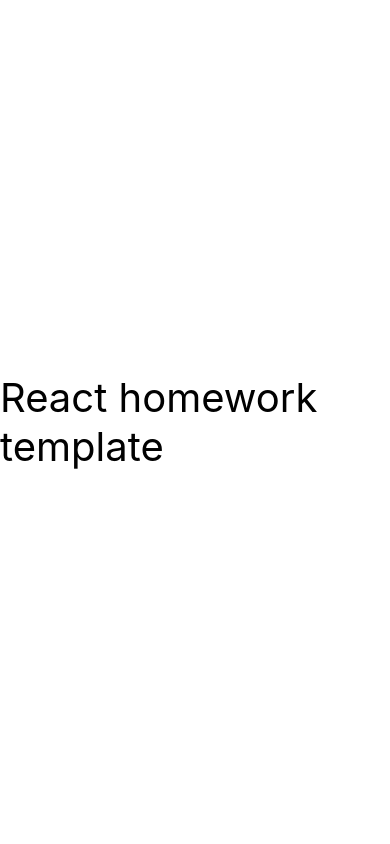
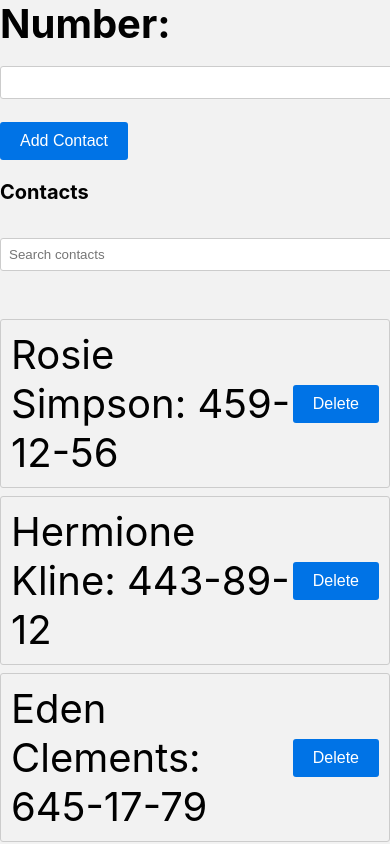
Before and after one commit to LukaszKocioll/goit-react-hw-02-phonebook, a React (Create React App) app: page / in a window 390 px wide. Shown: the top 844 px of the page. Built offline with nearby package versions, Linux system fonts and the light colour scheme.

Commit message:
Adding functional phonebook and css

```diff
--- a/package.json
+++ b/package.json
@@ -7,6 +7,7 @@
     "@testing-library/jest-dom": "^5.16.3",
     "@testing-library/react": "^12.1.4",
     "@testing-library/user-event": "^13.5.0",
+    "nanoid": "^5.0.2",
     "react": "^18.1.0",
     "react-dom": "^18.1.0",
     "react-scripts": "5.0.1",
--- a/src/components/App.jsx
+++ b/src/components/App.jsx
@@ -1,3 +1,6 @@
+import React from 'react';
+import PhoneBook from './PhoneBook/PhoneBook.jsx';
+
 export const App = () => {
   return (
     <div
@@ -10,7 +13,7 @@ export const App = () => {
         color: '#010101'
       }}
     >
-      React homework template
+      <PhoneBook />
     </div>
   );
 };
--- /dev/null
+++ b/src/components/PhoneBook/PhoneBook.jsx
@@ -0,0 +1,120 @@
+import React, { Component } from 'react';
+import { nanoid } from 'nanoid';
+import styles from './styles.module.css';
+
+class App extends Component {
+  state = {
+    contacts: [
+      { id: 'id-1', name: 'Rosie Simpson', number: '459-12-56' },
+      { id: 'id-2', name: 'Hermione Kline', number: '443-89-12' },
+      { id: 'id-3', name: 'Eden Clements', number: '645-17-79' },
+      { id: 'id-4', name: 'Annie Copeland', number: '227-91-26' },
+    ],
+    filter: '',
+    name: '',
+    number: '',
+  };
+
+  handleNameChange = (event) => {
+    this.setState({ name: event.target.value });
+  };
+
+  handleNumberChange = (event) => {
+    this.setState({ number: event.target.value });
+  };
+
+  handleFilterChange = (event) => {
+    this.setState({ filter: event.target.value });
+  };
+
+  handleAddContact = () => {
+    const { name, number, contacts } = this.state;
+    if (name.trim() === '' || number.trim() === '') {
+      alert('Please enter a valid name and number.');
+      return;
+    }
+
+    if (contacts.some((contact) => contact.name === name)) {
+      alert(`${name} is already in contacts.`);
+      return;
+    }
+
+    const newContact = {
+      id: nanoid(),
+      name: name,
+      number: number,
+    };
+
+    this.setState({
+      contacts: [...contacts, newContact],
+      name: '',
+      number: '',
+    });
+  };
+
+  handleDeleteContact = (id) => {
+    this.setState((prevState) => ({
+      contacts: prevState.contacts.filter((contact) => contact.id !== id),
+    }));
+  };
+
+  render() {
+    const { name, number, contacts, filter } = this.state;
+    const filteredContacts = contacts.filter((contact) =>
+      contact.name.toLowerCase().includes(filter.toLowerCase())
+    );
+
+    return (
+      <div>
+        <h1>Phonebook</h1>
+        <h2>Add a Contact</h2>
+        <div>
+          <label htmlFor="name">Name:</label>
+          <input
+            type="text"
+            id="name"
+            name="name"
+            pattern="^[a-zA-Zа-яА-Я]+(([' -][a-zA-Zа-яА-Я ])?[a-zA-Zа-яА-Я]*)*$"
+            title="Name may contain only letters, apostrophe, dash and spaces. For example Adrian, Jacob Mercer, Charles de Batz de Castelmore d'Artagnan"
+            required
+            value={name}
+            onChange={this.handleNameChange}
+          />
+        </div>
+        <div>
+          <label htmlFor="number">Number:</label>
+          <input
+            type="tel"
+            id="number"
+            name="number"
+            pattern="\+?\d{1,4}?[-.\s]?\(?\d{1,3}?\)?[-.\s]?\d{1,4}[-.\s]?\d{1,4}[-.\s]?\d{1,9}"
+            title="Phone number must be digits and can contain spaces, dashes, parentheses and can start with +"
+            required
+            value={number}
+            onChange={this.handleNumberChange}
+          />
+        </div>
+        <button onClick={this.handleAddContact}>Add Contact</button>
+
+        <h2>Contacts</h2>
+        <input
+          type="text"
+          name="filter"
+          placeholder="Search contacts"
+          value={filter}
+          onChange={this.handleFilterChange}
+        />
+        <ul>
+          {filteredContacts.map((contact) => (
+            <li key={contact.id}>
+              {contact.name}: {contact.number}
+              <button onClick={() => this.handleDeleteContact(contact.id)}>Delete</button>
+            </li>
+          ))}
+        </ul>
+      </div>
+    );
+  }
+}
+
+export default App;
--- /dev/null
+++ b/src/components/PhoneBook/styles.module.css
@@ -0,0 +1,70 @@
+body {
+    font-family: Arial, sans-serif;
+    margin: 0;
+    padding: 0;
+    background-color: #f2f2f2;
+  }
+
+  .container {
+    max-width: 600px;
+    margin: 0 auto;
+    padding: 20px;
+    background-color: #fff;
+    border-radius: 5px;
+    box-shadow: 0 0 5px rgba(0, 0, 0, 0.2);
+  }
+
+  h1 {
+    font-size: 24px;
+  }
+
+  h2 {
+    font-size: 20px;
+    margin-top: 20px;
+  }
+
+  label {
+    font-weight: bold;
+  }
+
+  input[type="text"],
+  input[type="tel"] {
+    width: 100%;
+    padding: 8px;
+    margin: 8px 0;
+    border: 1px solid #ccc;
+    border-radius: 3px;
+  }
+
+  button {
+    background-color: #0073e6;
+    color: #fff;
+    border: none;
+    border-radius: 3px;
+    padding: 10px 20px;
+    font-size: 16px;
+    cursor: pointer;
+  }
+
+  ul {
+    list-style-type: none;
+    padding: 0;
+  }
+
+  li {
+    padding: 10px;
+    border: 1px solid #ccc;
+    margin: 8px 0;
+    border-radius: 3px;
+    display: flex;
+    justify-content: space-between;
+    align-items: center;
+  }
+
+  button.delete {
+    background-color: #ff3333;
+  }
+
+  button.delete:hover {
+    background-color: #cc0000;
+  }
--- a/src/index.js
+++ b/src/index.js
@@ -1,5 +1,7 @@
 import React from 'react';
+
 import ReactDOM from 'react-dom/client';
+
 import { App } from 'components/App';
 import './index.css';
 
```
Also changed, not shown: 1 other file (tests, documents, lock files or other folders).
